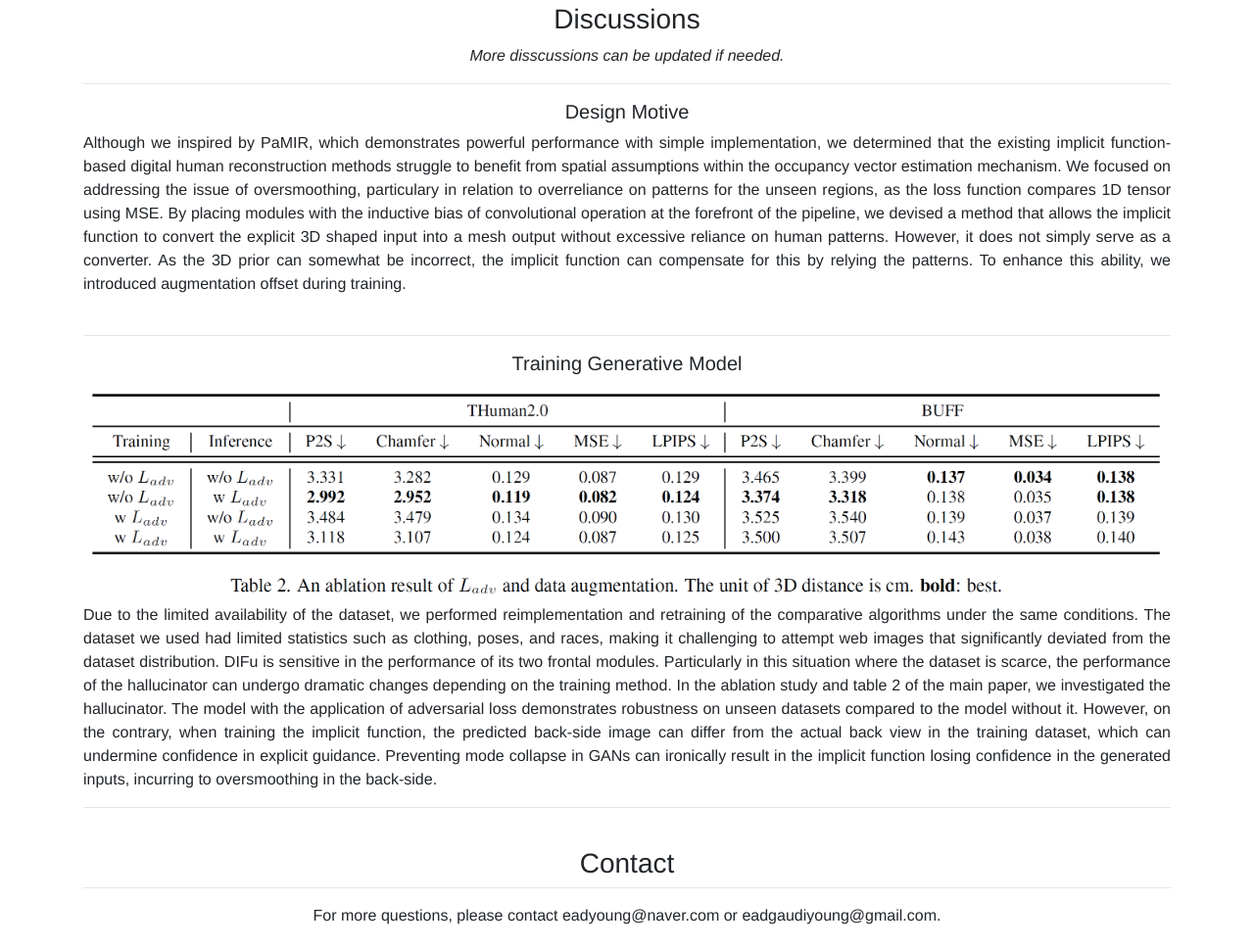
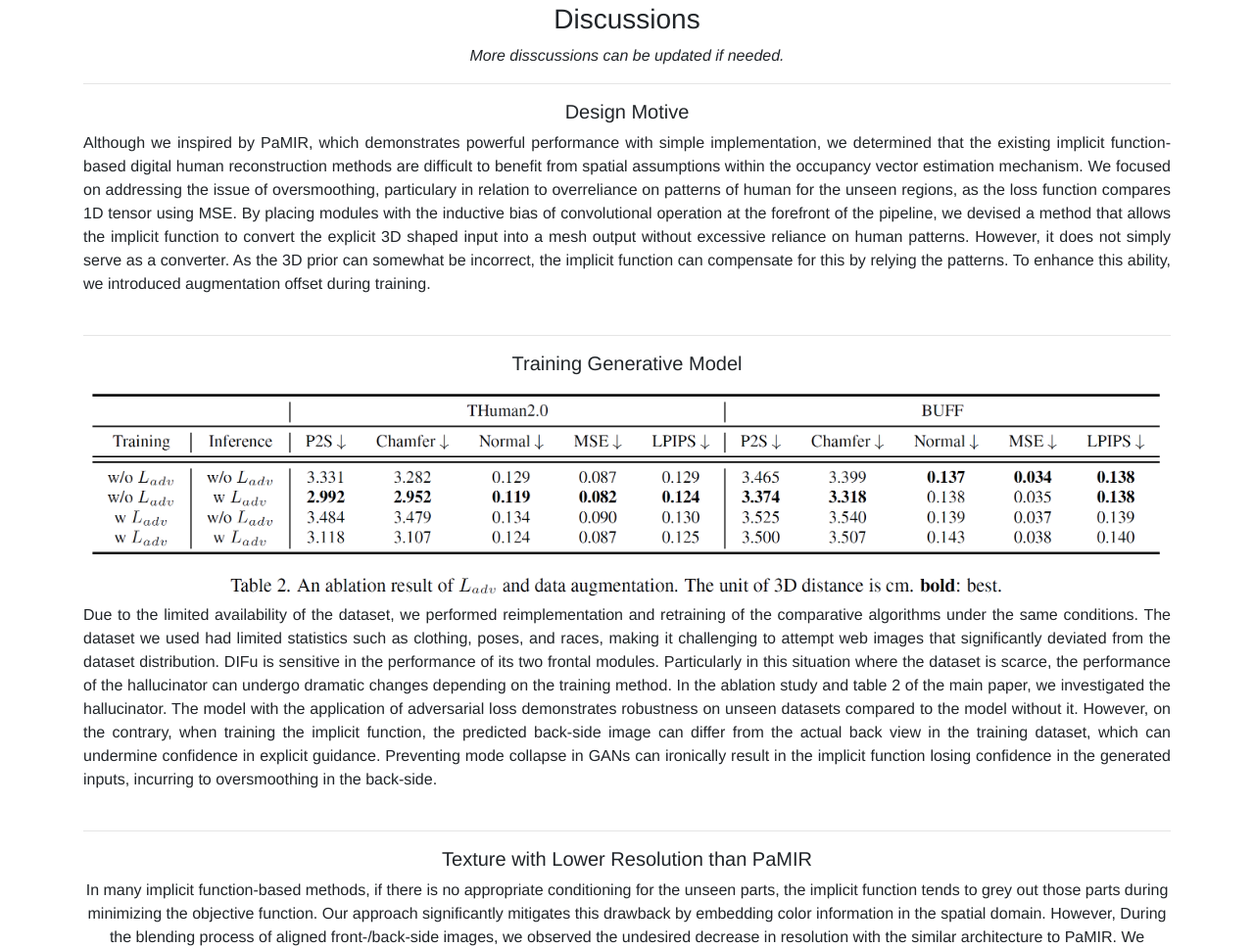
Before and after one commit to EadCat/DIFu, a plain HTML site: page index.html in a window 1280 px wide. Shown: the part 3932-4900 px from the top of the page at 98% size. Drawn offline with Linux system fonts and the light colour scheme.

Commit message:
Additional Discussion

```diff
--- a/index.html
+++ b/index.html
@@ -190,8 +190,8 @@
               <p class="text-left">
                 <h5>Design Motive</h5>
                   <p class="text-justify">
-                    Although we inspired by PaMIR, which demonstrates powerful performance with simple implementation, we determined that the existing implicit function-based digital human reconstruction methods struggle to benefit from spatial assumptions within the occupancy vector estimation mechanism.
-                    We focused on addressing the issue of oversmoothing, particulary in relation to overreliance on patterns for the unseen regions, as the loss function compares 1D tensor using MSE.
+                    Although we inspired by PaMIR, which demonstrates powerful performance with simple implementation, we determined that the existing implicit function-based digital human reconstruction methods are difficult to benefit from spatial assumptions within the occupancy vector estimation mechanism.
+                    We focused on addressing the issue of oversmoothing, particulary in relation to overreliance on patterns of human for the unseen regions, as the loss function compares 1D tensor using MSE.
                     By placing modules with the inductive bias of convolutional operation at the forefront of the pipeline, we devised a method that allows the implicit function to convert the explicit 3D shaped input into a mesh output without excessive reliance on human patterns.
                     However, it does not simply serve as a converter.
                     As the 3D prior can somewhat be incorrect, the implicit function can compensate for this by relying the patterns.
@@ -213,7 +213,15 @@
                     The model with the application of adversarial loss demonstrates robustness on unseen datasets compared to the model without it.
                     However, on the contrary, when training the implicit function, the predicted back-side image can differ from the actual back view in the training dataset, which can undermine confidence in explicit guidance.
                     Preventing mode collapse in GANs can ironically result in the implicit function losing confidence in the generated inputs, incurring to oversmoothing in the back-side.
+                    <br><br>
                   </p>
+                  <hr style="margin-top:0px">
+                <h5>Texture with Lower Resolution than PaMIR</h5>
+                In many implicit function-based methods, if there is no appropriate conditioning for the unseen parts, the implicit function tends to grey out those parts during minimizing the objective function.
+                Our approach significantly mitigates this drawback by embedding color information in the spatial domain.
+                However, During the blending process of aligned front-/back-side images, we observed the undesired decrease in resolution with the similar architecture to PaMIR.
+                We acknowledge that there is still room for improvement in this aspect and it appears necessary to introduce additional modules or methods to facilitate better blending.
+                <br><br>
               </p>
               <hr style="margin-top:0px">
           </div>
```
